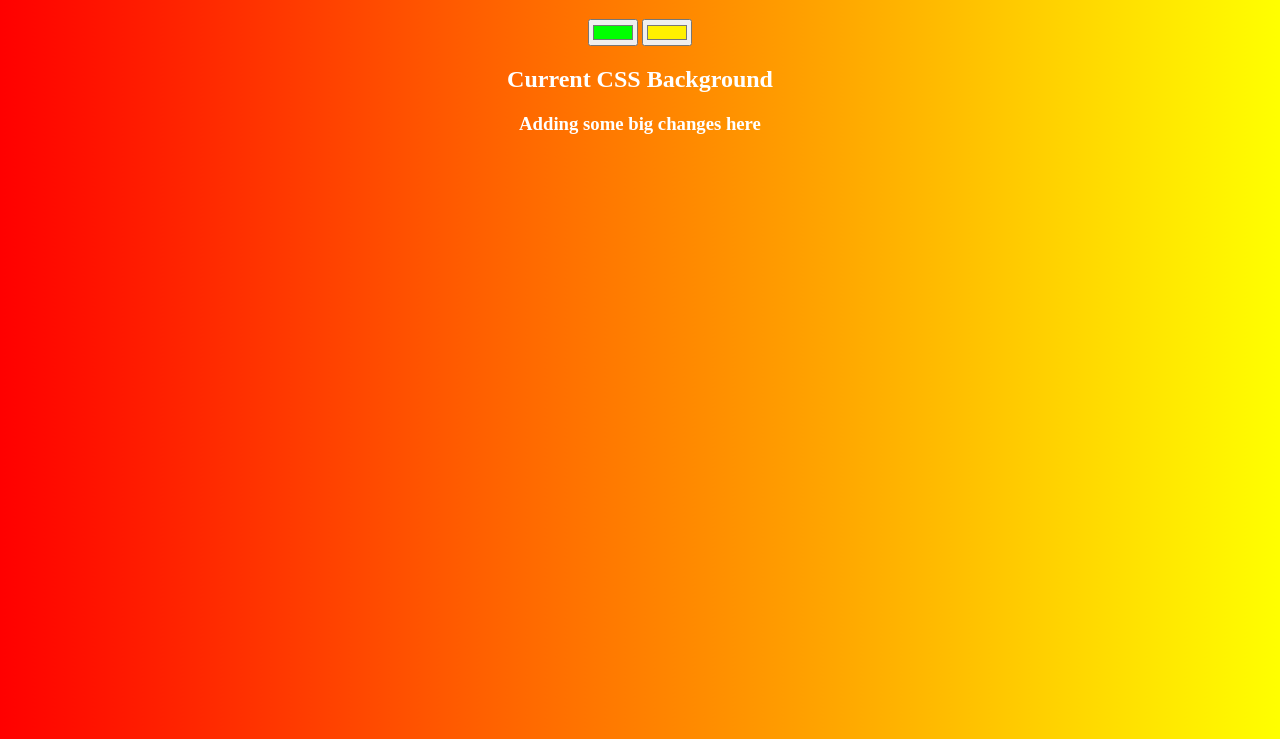
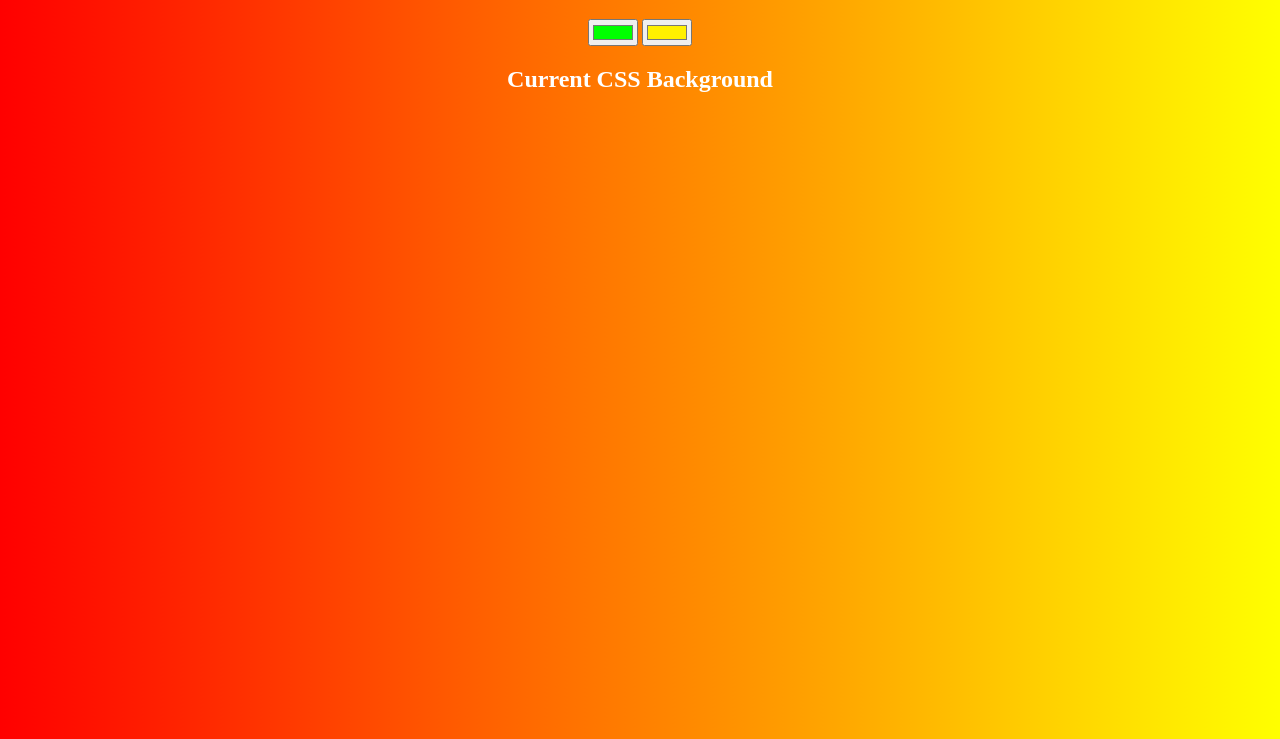
Before and after one commit to infotush/background-generator, a plain HTML site: page background.html in a window 1280 px wide. Shown: the part 61-800 px from the top of the page. Drawn offline with Linux system fonts and the light colour scheme.

Commit message:
changing back

```diff
--- a/background.html
+++ b/background.html
@@ -12,7 +12,7 @@
 <input type="color" name="favcolor2" id="color2" value="#fff000">
 </div>
 <h2>Current CSS Background</h2>
-<h3>Adding some big changes here</h3>
+
 <script type="text/javascript" src="background.js"></script>
 </body>
 </html>
```
